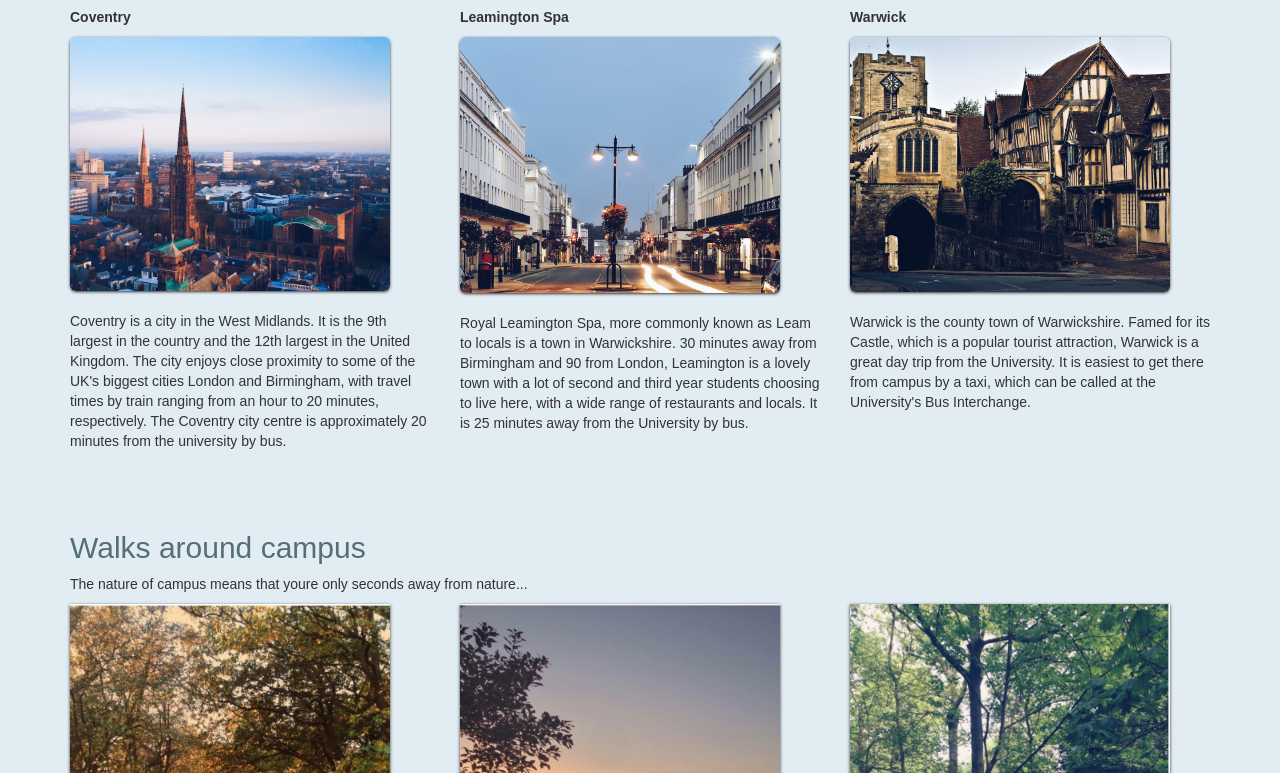
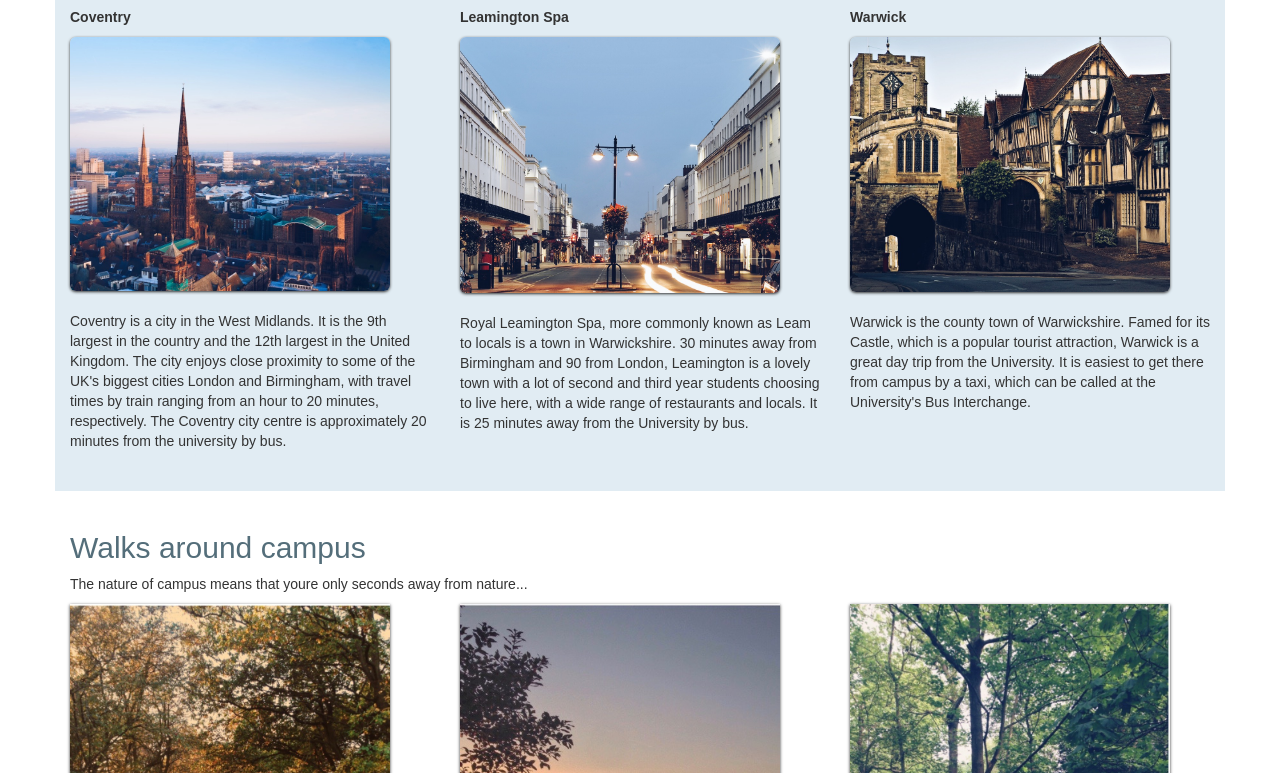
Before and after one commit to welcometowarwick/what-to-do, a plain HTML site: page index.html in a window 1280 px wide. Shown: the part 516-1289 px from the top of the page. Drawn offline with Linux system fonts and the light colour scheme; a web font is replaced by a local one.

Commit message:
Colour indecision

```diff
--- a/css/main.css
+++ b/css/main.css
@@ -1,7 +1,7 @@
 body{
 	color: rgba(0, 150, 136, 0.1) rgba-teal-slight;
 	font-family: 'Frank Ruhl Libre', sans-serif;
-	background-color: #E1ECF3;
+	background-color: white;
 
 
 }
```
